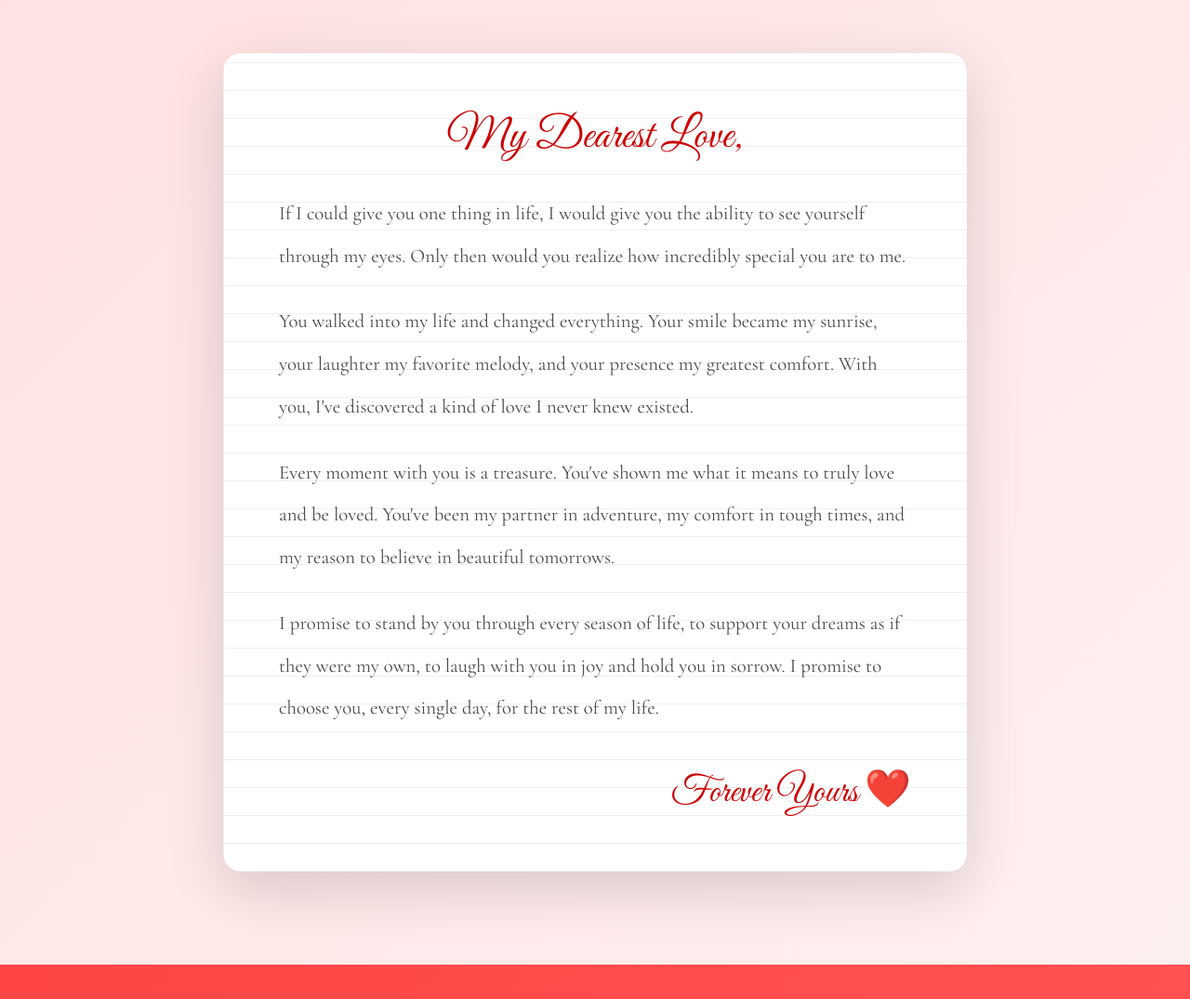
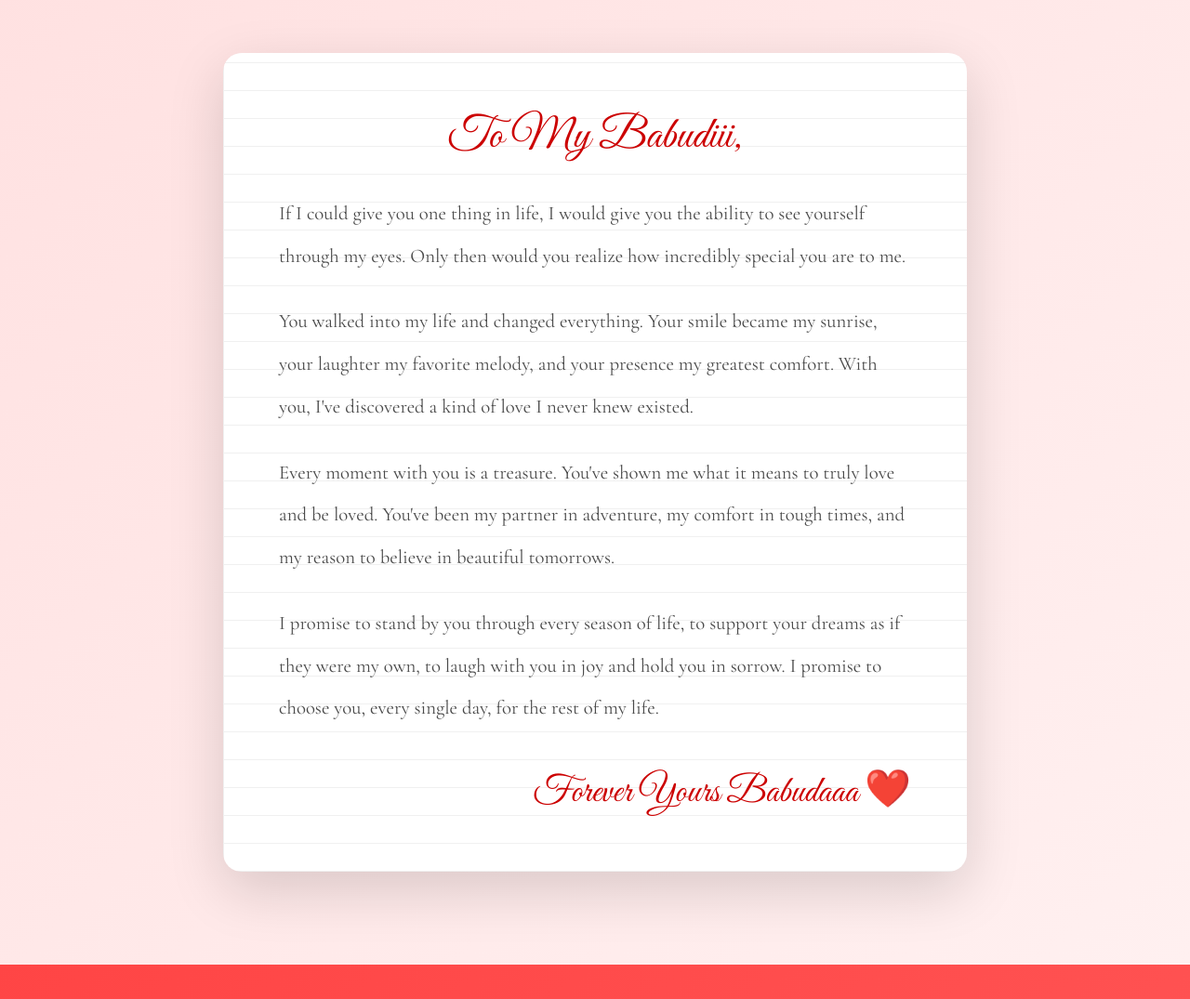
Before and after one commit to Mihir3409/lovestory, a plain HTML site: page index.html in a window 1280 px wide. Shown: the part 4155-5230 px from the top of the page at 93% size. Drawn offline with nearby package versions, Linux system fonts and the light colour scheme.

Commit message:
Update index.html

```diff
--- a/index.html
+++ b/index.html
@@ -947,7 +947,7 @@
                 <div class="gallery-caption">Just us</div>
             </div>
             <div class="gallery-item">
-                <img src="assets/G6.jpg" alt="Our Memory 6">
+                <img src="assets/G6.JPG" alt="Our Memory 6">
                 <div class="gallery-caption">Forever starts now</div>
             </div>
         </div>
@@ -957,7 +957,7 @@
     <section class="section letter-section" id="letter">
         <h2 class="section-title">A Letter to You</h2>
         <div class="love-letter">
-            <div class="letter-header">My Dearest Love,</div>
+            <div class="letter-header">To My Babudiii,</div>
             <div class="letter-content">
                 <p>
                     If I could give you one thing in life, I would give you the ability to see yourself through my eyes. Only then would you realize how incredibly special you are to me.
@@ -972,7 +972,7 @@
                     I promise to stand by you through every season of life, to support your dreams as if they were my own, to laugh with you in joy and hold you in sorrow. I promise to choose you, every single day, for the rest of my life.
                 </p>
             </div>
-            <div class="letter-signature">Forever Yours ❤️</div>
+            <div class="letter-signature">Forever Yours Babudaaa ❤️</div>
         </div>
     </section>
 
@@ -1163,4 +1163,5 @@
         });
     </script>
 </body>
+
 </html>
```
